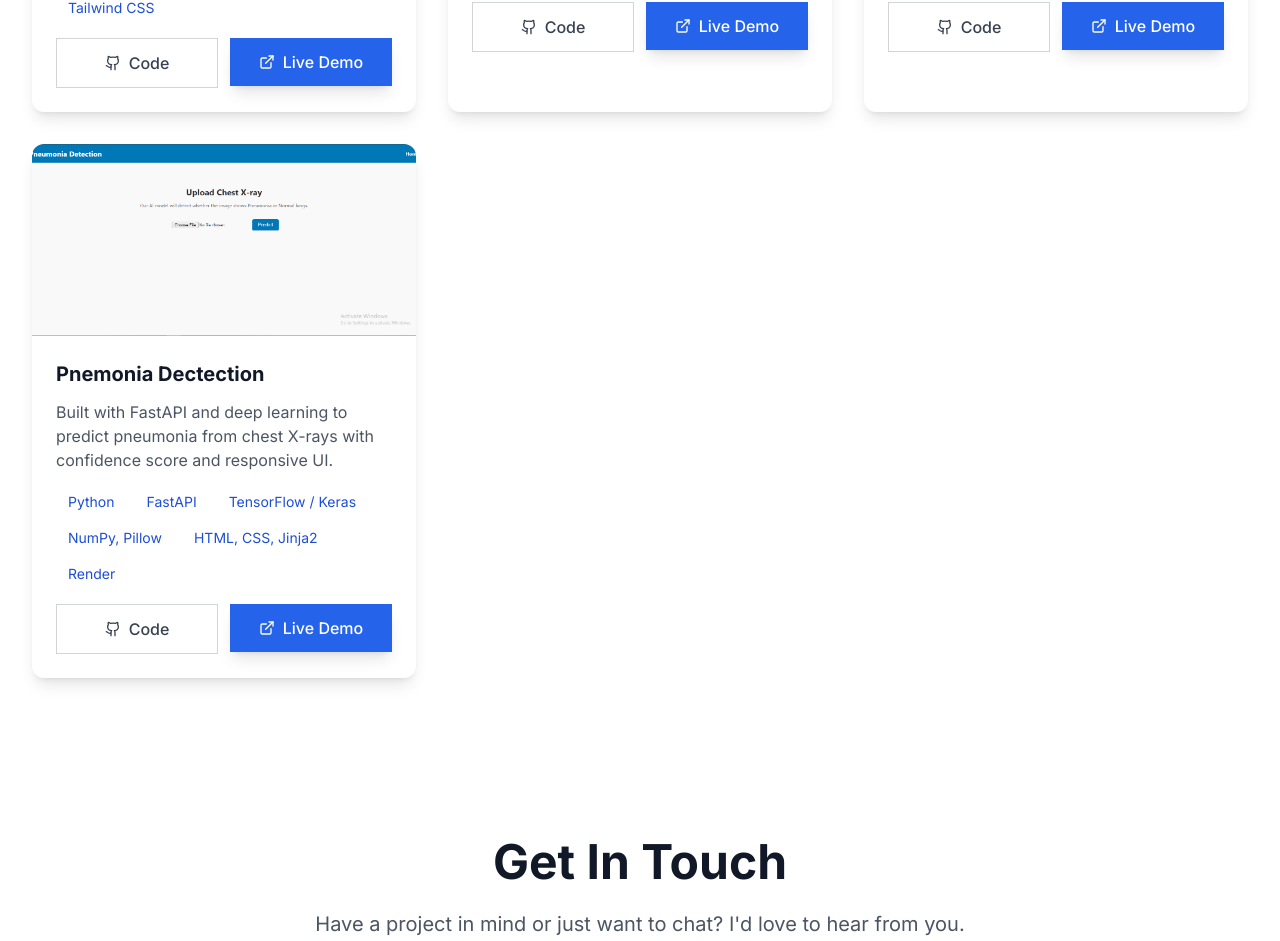
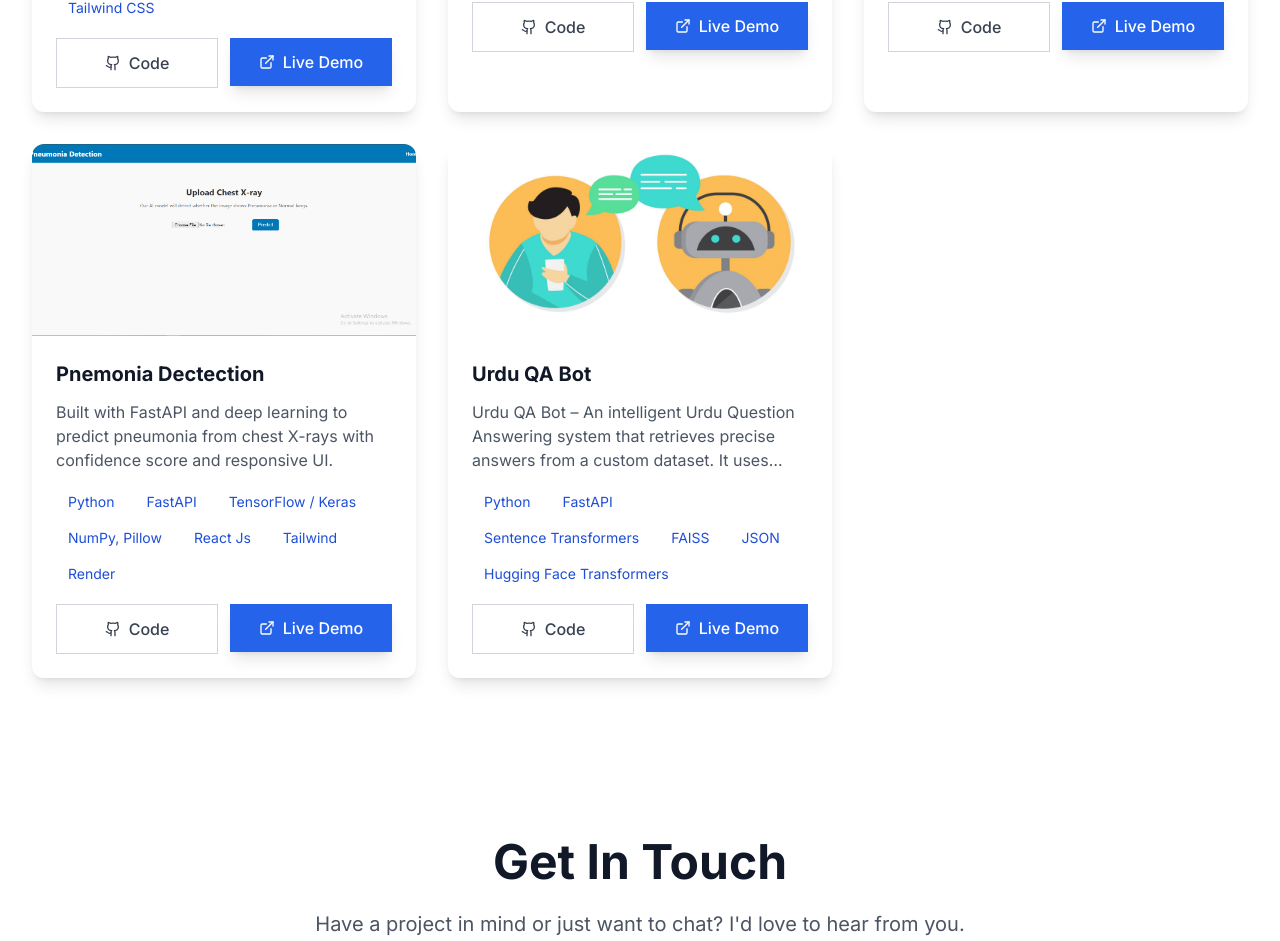
Before and after one commit to Za-heer/Portfolio, a React (Vite) app: page / in a window 1280 px wide. Shown: the part 3846-4787 px from the top of the page. Built offline with nearby package versions, Linux system fonts and the light colour scheme; no server answers.

Commit message:
feat: add Urdu QA Bot project with image and details to Projects page

```diff
--- a/src/pages/Projects.tsx
+++ b/src/pages/Projects.tsx
@@ -10,6 +10,7 @@ import Movie_recommender_image from "../assets/Movie-recommender.png";
 import Code_analyzer from "../assets/code analyzer.png";
 import Chat_bot_img from "../assets/chat_bot.png";
 import pnemonia_img from "../assets/pnemonia_detect.png";
+import urdu_bot from "../assets/kb_urdu.jpeg";
 
 const Projects: React.FC = () => {
   const [projects, setProjects] = useState<Project[]>([]);
@@ -77,12 +78,30 @@ const Projects: React.FC = () => {
         "FastAPI",
         "TensorFlow / Keras",
         "NumPy, Pillow",
-        "HTML, CSS, Jinja2",
+        "React Js",
+        "Tailwind",
         "Render",
       ],
       github_url: "https://github.com/Za-heer/Pnenomia_detection.git",
       live_url: "https://pnenomia-detection.onrender.com",
       image_url: pnemonia_img,
+    },
+    {
+      id: 5,
+      title: "Urdu QA Bot",
+      description:
+        "Urdu QA Bot – An intelligent Urdu Question Answering system that retrieves precise answers from a custom dataset. It uses semantic search powered by intfloat/multilingual-e5-base embeddings to understand natural Urdu queries and return the most relevant answer along with related responses",
+      technologies: [
+        "Python",
+        "FastAPI",
+        "Sentence Transformers",
+        "FAISS",
+        "JSON",
+        "Hugging Face Transformers",
+      ],
+      github_url: "https://github.com/bilalattari/QA-bot.git",
+      live_url: "https://za-heer-qa-bot.hf.space/query",
+      image_url: urdu_bot,
     },
   ];
 
```
Also changed, not shown: src/assets/kb_urdu.jpeg (added).
